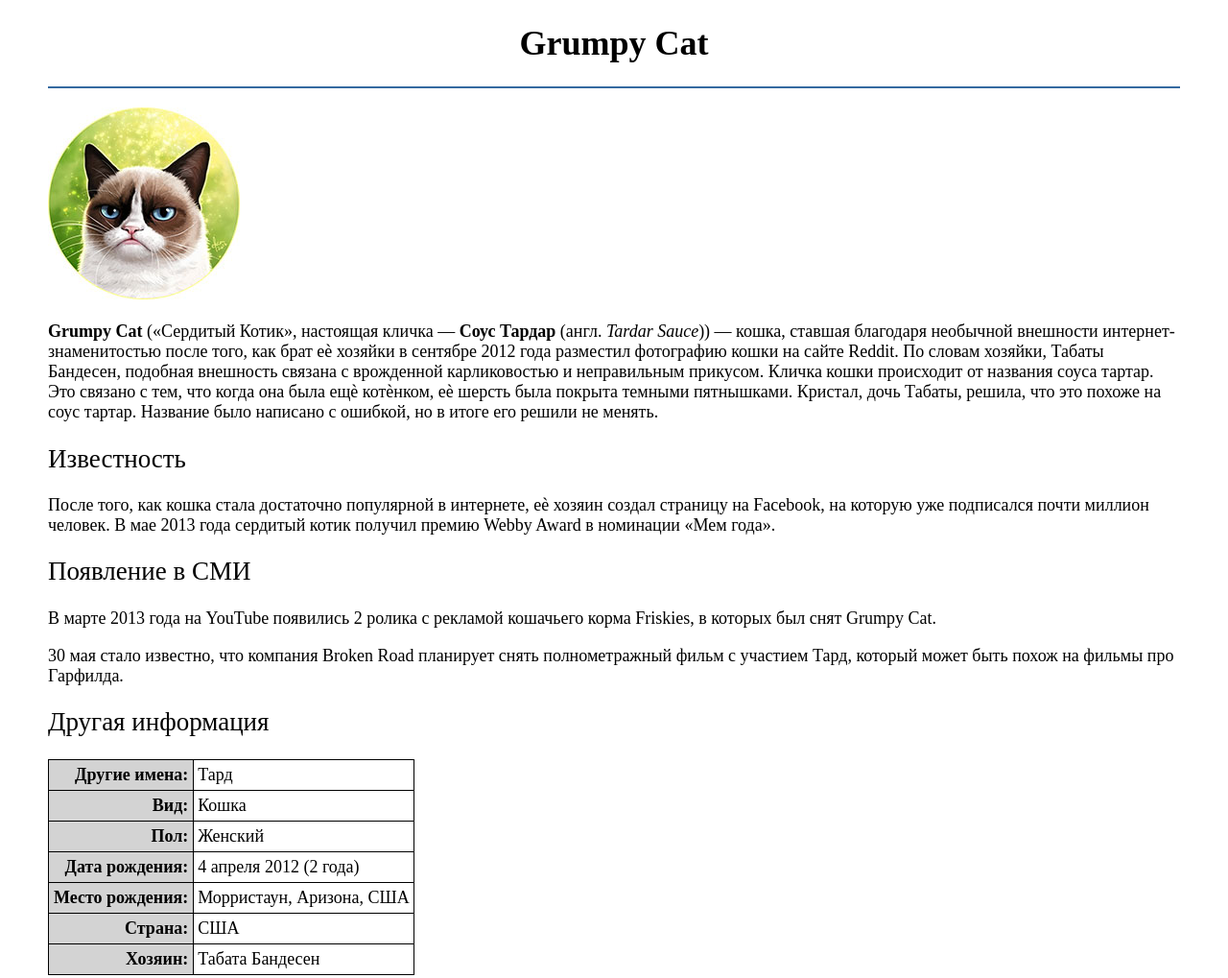
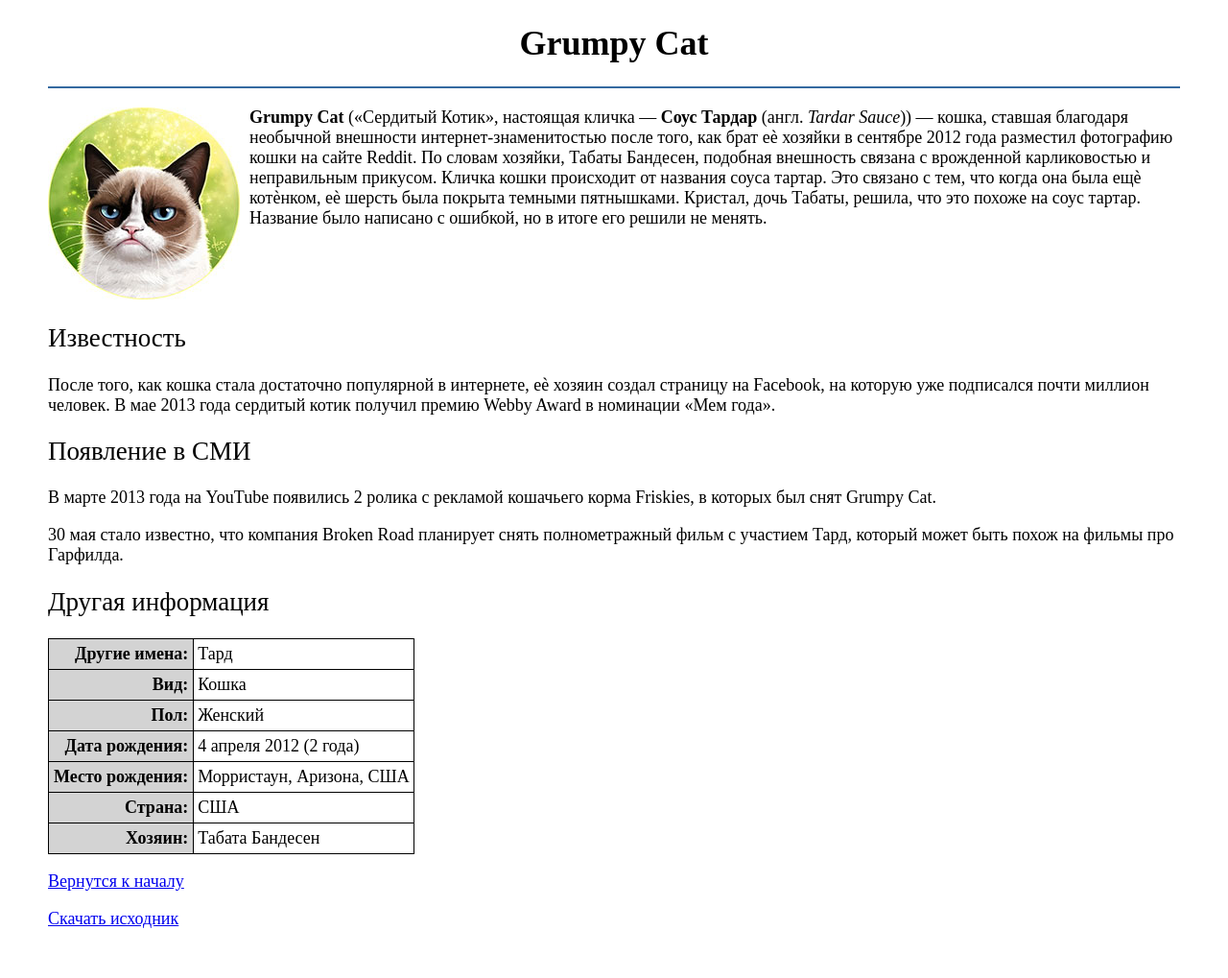
Before and after one commit to arturminsksum/ArturKazlouski, a plain HTML site: page HOME TASK 1.2-1.3/index.html in a window 1280 px wide. Shown: the top 1019 px of the page at 96% size. After the commit the page ends 986 px from the top, so only its background shows below. Drawn offline with Linux system fonts and the light colour scheme.

Commit message:
Revert "HOME TASK 1"
This reverts commit db5f404ae32063215fe1f9b8e455715880ce0eb1.

```diff
--- a/HOME TASK 1.2-1.3/css/style.css
+++ b/HOME TASK 1.2-1.3/css/style.css
@@ -1,6 +1,6 @@
 body {
-	font-size: 18px;
-	margin: 0 50px;
+		font-size: 18px;
+		margin: 0 50px;
 }
 
 header {
@@ -12,11 +12,12 @@ h1 {
 	text-align: center;
 }
 
-.picture{
+#picture{
 	float: left;
-	margin: 0 10px 20px 0;
+	margin-right: 10px;
+	margin-bottom: 20px;
+}
 
-}
 
 h2{
 	clear: both;
@@ -32,9 +33,8 @@ td {
 	padding: 4px;
 }
 
-td:first-child {
+td:first-child{
     text-align: right;
     background: #D3D3D3;
     font-weight: bold;
     padding: 5px;
-}
```
